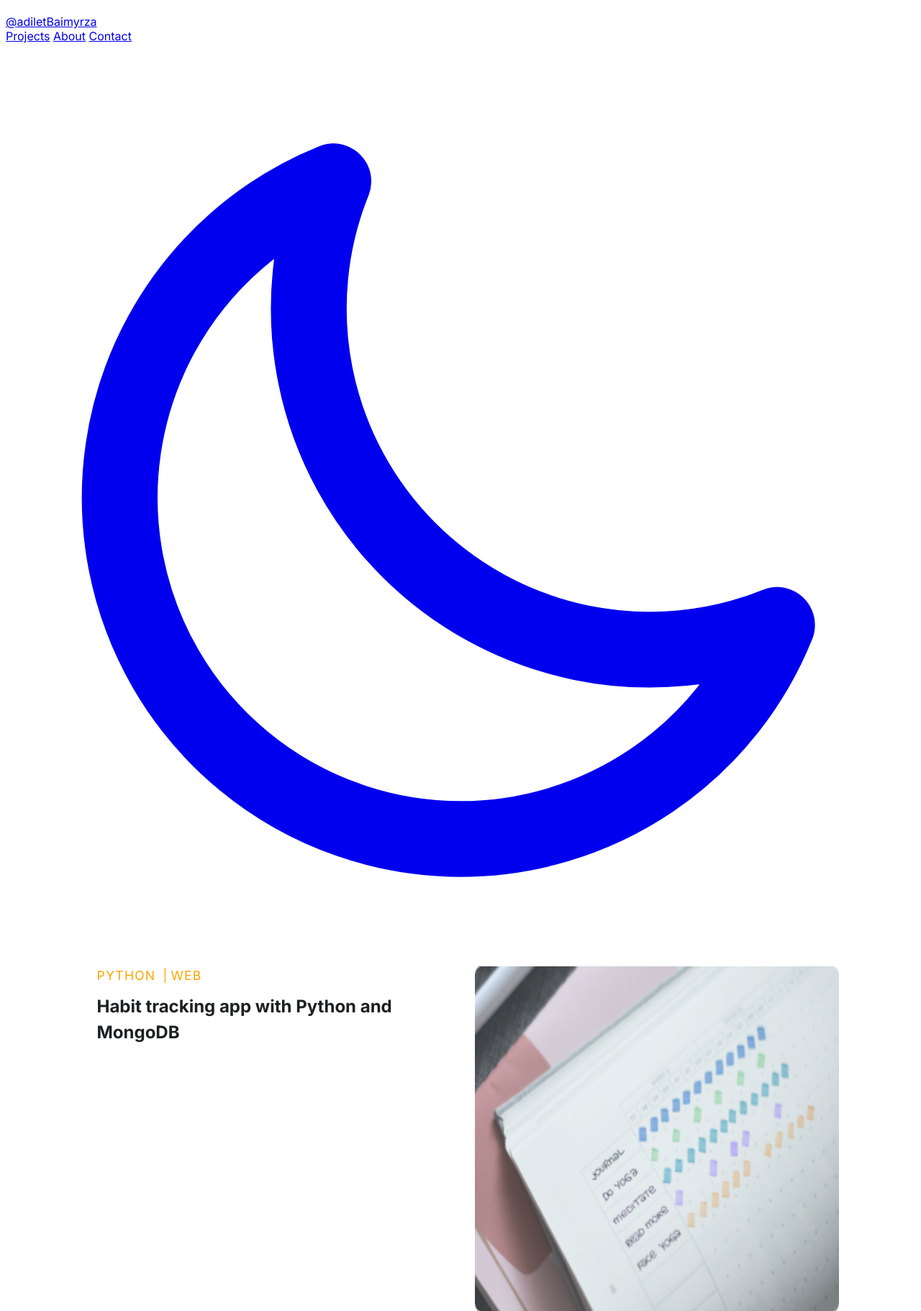
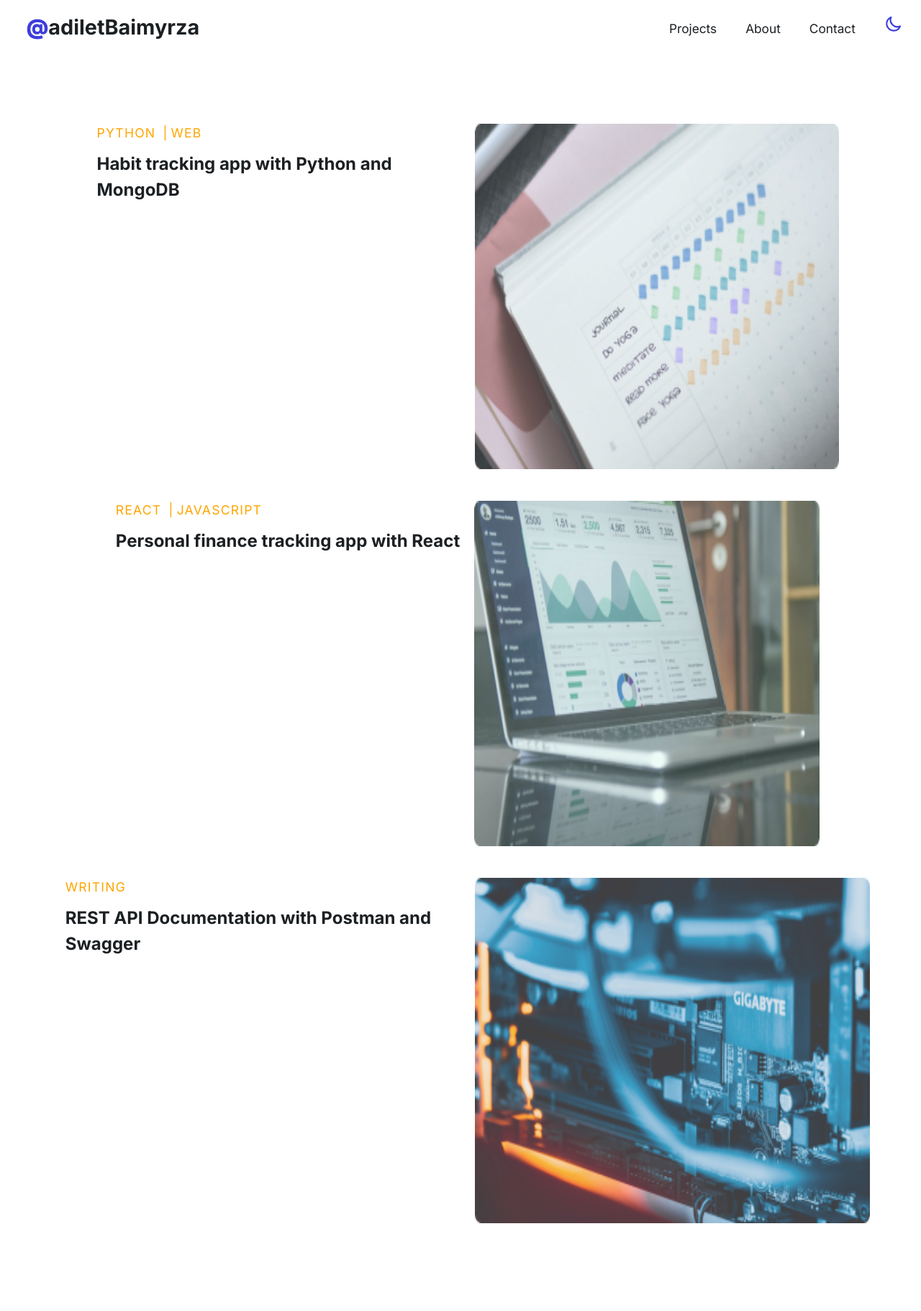
Before and after one commit to adiletbaimyrza/Portfolio, a Flask app: page / in a window 1280 px wide. Shown: the top 1822 px of the page at 72% size. After the commit the page ends 1700 px from the top, so only its background shows below. Run offline with Flask 3, Linux system fonts and the light colour scheme.

Commit message:
refactored header tag and added header.css

```diff
--- /dev/null
+++ b/portfolio/static/css/header.css
@@ -0,0 +1,52 @@
+.header {
+    text-align: center;
+}
+
+.header-navbar {
+    display: flex;
+    flex-direction: row;
+    width: 100%;
+    font-size: 1.2rem;
+    justify-content: space-between;
+    margin: 0 auto;
+    text-align: center;
+}
+
+.add-margin-bottom-100px {
+    margin-bottom: 100px;
+}
+
+.header-navbar-link {
+    padding: 0 1em;
+    text-decoration: none;
+    color: inherit;
+    transition: color 0.3s, border-bottom-color 0.3s;
+    border-bottom: 2px solid transparent;
+    font-size: 0.9em;
+}
+
+.header-navbar-link:hover {
+    border-bottom-color: var(--accent-color);
+}
+
+.logo {
+    font-size: 1.5em;
+    font-weight: bolder;
+}
+
+#at {
+    color: var(--accent-color);
+    font-weight: bolder;
+}
+
+.nav-item {
+font-weight: 800;
+letter-spacing: 1px;
+text-transform: uppercase;
+}
+
+.nav-icon {
+width: 1.5em;
+height: 1.5em;
+color: var(--toggle-theme-icon-color);
+}
--- a/portfolio/templates/base.html
+++ b/portfolio/templates/base.html
@@ -7,55 +7,45 @@
         <meta charset="UTF-8">
         <meta name="viewport" content="width=device-width, initial-scale=1.0">
         <link rel="stylesheet" href="{{ url_for('static', filename='css/main.css') }}">
+        <link rel="stylesheet" href="{{ url_for('static', filename='css/header.css') }}">
         <link rel="preconnect" href="https://fonts.googleapis.com">
         <link rel="preconnect" href="https://fonts.gstatic.com" crossorigin>
-        <link href="https://fonts.googleapis.com/css2?family=Inter:wght@100;200;300;400;500;600;700;800;900&display=swap" rel="stylesheet">
+        <link
+            href="https://fonts.googleapis.com/css2?family=Inter:wght@100;200;300;400;500;600;700;800;900&display=swap"
+            rel="stylesheet"
+        >
+
+        <title>Adilet Baimyrza | Portfolio</title>
 
         {% block head_content %} {% endblock head_content %}
-
-        <title>Adilet Baimyrza | Portfolio</title>
     </head>
 
     <body>
         <header class="header">
-            <div class="header_navbar {{ 'add-margin-bottom-100px' if request.path != url_for('about') }}">
-                <a
-                class="header_navbar_link logo {{ 'header_navbar_link-active' if request.path == url_for('home') }}"
-                href="{{ url_for('home') }}"
-                ><span id="at">@</span>adiletBaimyrza</a>
+            <div class="header-navbar {{ 'add-margin-bottom-100px' if request.path != url_for('about') }}">
+                <a class="header-navbar-link logo" href="{{ url_for('home') }}">
+                    <span id="at">@</span>adiletBaimyrza
+                </a>
                 <div class="nav">
-                    <a
-                    class="header_navbar_link {{ 'header_navbar_link-active' if request.path == url_for('home') }}"
-                    href="{{ url_for('home') }}"
-                    >Projects</a>
-                    <a class="header_navbar_link {{ 'header_navbar_link-active' if request.path == url_for('about') }}"
-                    href="{{ url_for('about') }}"
-                    >About</a>
-                    <a class="header_navbar_link {{ 'header_navbar_link-active' if request.path == url_for('contact') }}"
-                    href="{{ url_for('contact') }}"
-                    >Contact</a>
+                    <a class="header-navbar-link" href="{{ url_for('home') }}">Projects</a>
+                    <a class="header-navbar-link" href="{{ url_for('about') }}">About</a>
+                    <a class="header-navbar-link" href="{{ url_for('contact') }}">Contact</a>
 
-                    <a
-                        class="header_navbar_link"
-                        href="{{ url_for('toggle_theme', current_page=request.path) }}"
-                    >
-                        <span class="nav_item">
+                    <a class="header-navbar-link" href="{{ url_for('toggle_theme', current_page=request.path) }}">
                             {% if session.get("theme") == "dark" %}
-                                {{ sun('nav_icon sun')}}
+                                {{ sun('nav-icon')}}
                             {% else %}
-                                {{ moon('nav_icon moon')}}
+                                {{ moon('nav-icon')}}
                             {% endif %}
-                        </span>
                     </a>
                 </div>
             </div>
+
             {% if request.path == url_for('about') %}
                 {{ hello() }}
             {% endif %}
         </header>
 
-        {% block content %}
-        <!--content-->
-        {% endblock content %}
+        {% block content %} {% endblock content %}
     </body>
 </html>
```
